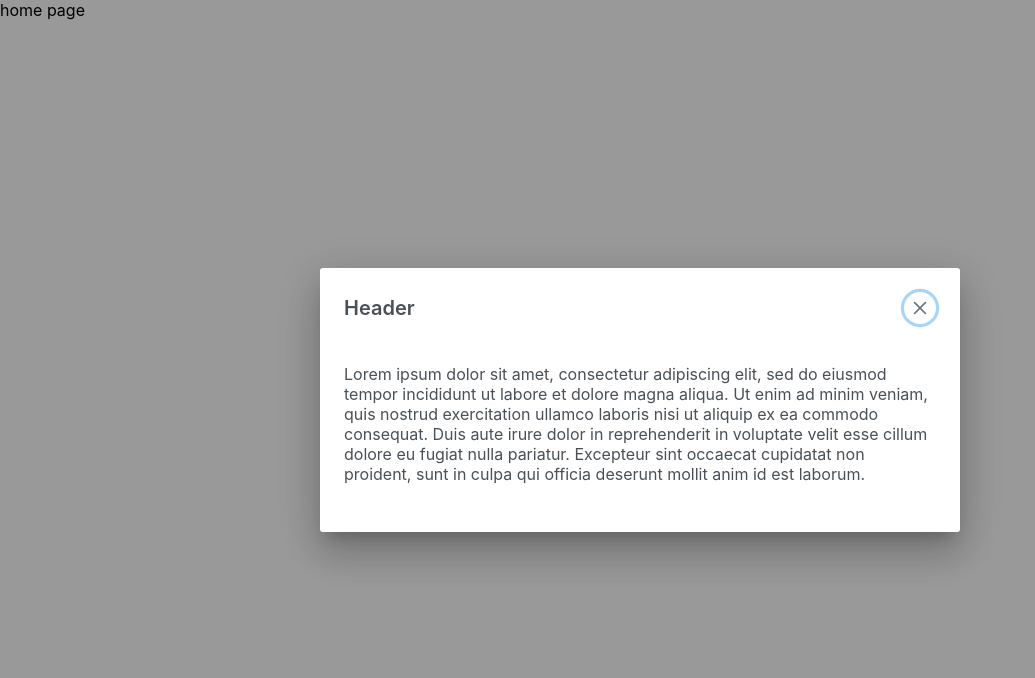
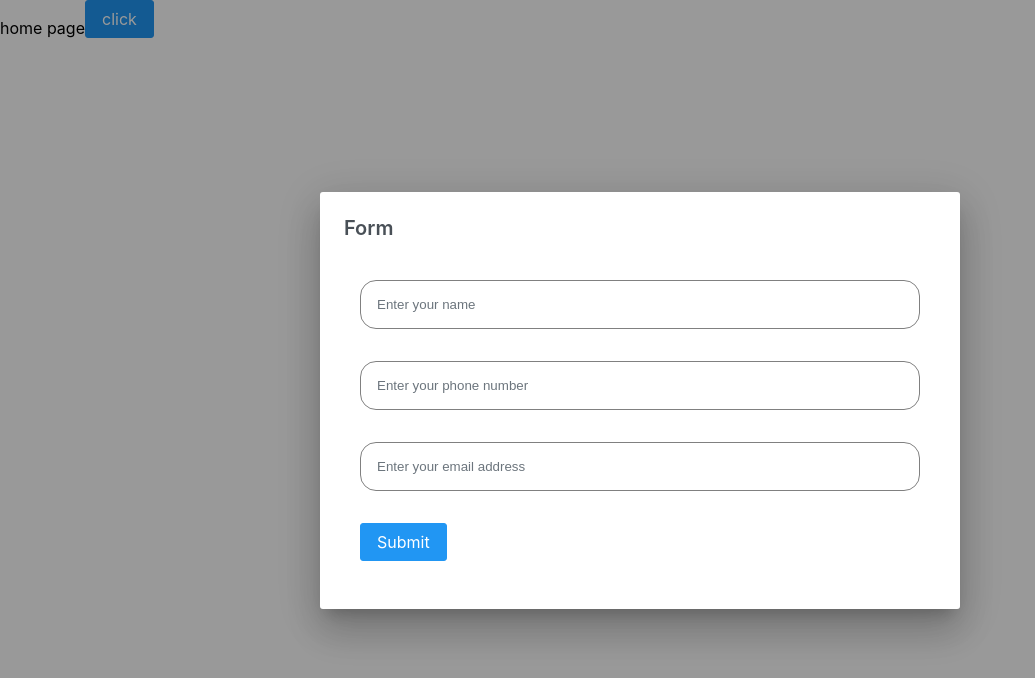
Before and after one commit to devalphaing/distance_courses, a React (Create React App) app: page / in a window 1280 px wide. Shown: the top 678 px of the page, without its empty margins (0-1035 px from the left). Built offline with nearby package versions, Linux system fonts and the light colour scheme.

Commit message:
email_validation

```diff
--- a/src/components/Popup.jsx
+++ b/src/components/Popup.jsx
@@ -1,30 +1,115 @@
-import React, { Fragment, useEffect, useState } from 'react'
-import styles from './Popup.module.css'
+import React, { Fragment, useEffect, useRef, useState } from 'react';
+import styles from './Popup.module.css';
 import { Dialog } from 'primereact/dialog';
-
+import { Toast } from 'primereact/toast';
+import { Button } from 'primereact/button';
 
 const Popup = () => {
-
     const [visible, setVisible] = useState(false);
+    const [userInfo, setUserInfo] = useState(null);
+    const toast = useRef(null);
 
     useEffect(() => {
         setTimeout(() => {
-            setVisible(true)
-        }, 3000)
-    }, [])
+            setVisible(true);
+        }, 3000);
+    }, []);
+
+    const showSuccess = (e) => {
+        toast.current.show({ severity: 'success', summary: 'Success', detail: e?e:'Form Submitted', life: 3000 });
+    };
+
+    const showError = (e) => {
+        toast.current.show({severity:'error', summary: 'Error', detail: e, life: 3000});
+    };
+
+    const isValidEmail = (str) => {
+        // Regular expression for email validation
+        const emailRegex = /^[A-Za-z0-9._%+-]+@[A-Za-z0-9.-]+\.[A-Za-z]{2,}$/;
+
+        return emailRegex.test(str);
+    }
+
+
+    const handleSubmit = () => {
+
+        const inputString = userInfo?.email;
+        if (isValidEmail(inputString)) {
+        } else {
+            showError('Email not valid please re-enter')
+            console.log("Invalid email address.");
+            return
+        }
+
+
+        console.log('Form submitted!', userInfo);
+        setVisible(false)
+        showSuccess()
+    };
+
+    const nameChangeHandler = (e) => {
+        const obj = {
+            name: e.target.value,
+            phone: userInfo?.phone ? userInfo.phone : null,
+            email: userInfo?.email ? userInfo.email : null
+        }
+        setUserInfo(obj)
+    }
+
+    const phoneChangeHandler = (e) => {
+        const obj = {
+            name: userInfo?.name ? userInfo.name : null,
+            phone: e.target.value,
+            email: userInfo?.email ? userInfo.email : null
+        }
+
+        setUserInfo(obj)
+    }
+
+    const emailChangeHandler = (e) => {
+        const obj = {
+            name: userInfo?.name ? userInfo.name : null,
+            phone: userInfo?.phone ? userInfo.phone : null,
+            email: e.target.value
+        }
+        setUserInfo(obj)
+    }
 
     return (
         <Fragment>
-            <Dialog header="Header" visible={visible} style={{ width: '50vw' }} onHide={() => setVisible(false)}>
-                <p className="m-0">
-                    Lorem ipsum dolor sit amet, consectetur adipiscing elit, sed do eiusmod tempor incididunt ut labore et dolore magna aliqua.
-                    Ut enim ad minim veniam, quis nostrud exercitation ullamco laboris nisi ut aliquip ex ea commodo
-                    consequat. Duis aute irure dolor in reprehenderit in voluptate velit esse cillum dolore eu fugiat nulla pariatur.
-                    Excepteur sint occaecat cupidatat non proident, sunt in culpa qui officia deserunt mollit anim id est laborum.
-                </p>
+
+            <Toast ref={toast} />
+
+            <Button onClick={()=> setVisible(true)}>click</Button>
+
+            <Dialog
+                header="Form"
+                visible={visible}
+                onHide={() => setVisible(false)}
+                closable={false}
+                // style={{ width: '50%' }}
+                className={styles['popup']}
+            >
+                <div className={styles['parent-container']}>
+                    <div className={styles['form-group']}>
+                        {/* <label>Name:</label> */}
+                        <input type="text" placeholder="Enter your name" onChange={(e) => nameChangeHandler(e)} className={styles['input']} />
+                    </div>
+                    <div className={styles['form-group']}>
+                        {/* <label>Phone:</label> */}
+                        <input type="text" placeholder="Enter your phone number" onChange={(e) => phoneChangeHandler(e)} className={styles['input']} />
+                    </div>
+                    <div className={styles['form-group']}>
+                        {/* <label>Email:</label> */}
+                        <input type="email" placeholder="Enter your email address" onChange={(e) => emailChangeHandler(e)} className={styles['input']} />
+                    </div>
+                    <div className={styles['form-group']}>
+                        <Button onClick={handleSubmit}>Submit</Button>
+                    </div>
+                </div>
             </Dialog>
         </Fragment>
-    )
-}
+    );
+};
 
-export default Popup
+export default Popup;
--- a/src/components/Popup.module.css
+++ b/src/components/Popup.module.css
@@ -0,0 +1,20 @@
+.form-group{
+    padding: 1rem;
+}
+
+.input{
+    width: 100%;
+    padding: 1rem;
+    border-radius: 1rem;
+    border: 1px solid gray;
+}
+
+.popup{
+    width: 50%;
+}
+
+@media (max-width: 599px) {
+    .popup{
+        width: 90%;
+    }
+}
```
